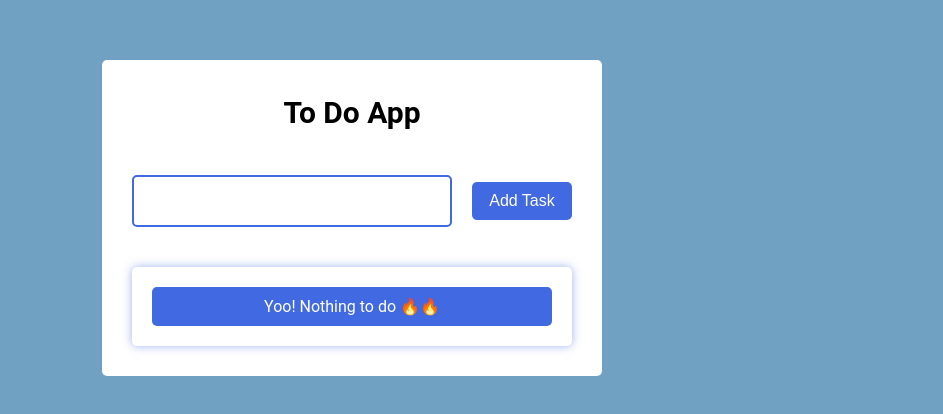
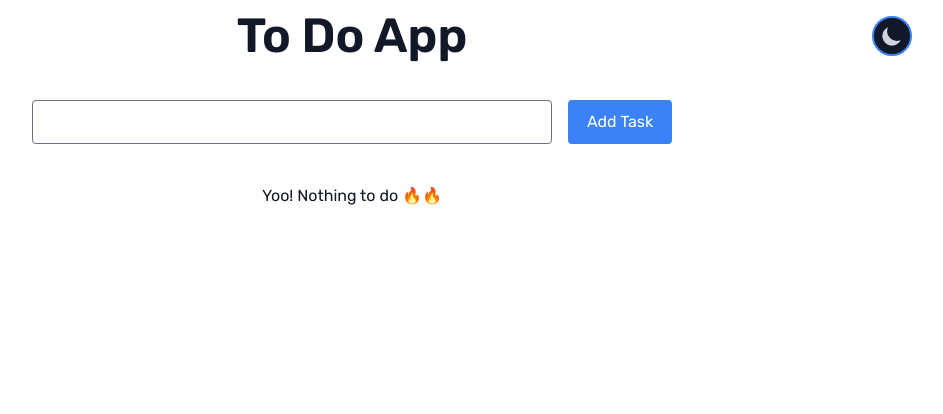
Before and after one commit to moinulmoin/task-tracker-app, a React (Vite) app: page / in a window 1280 px wide. Shown: the top 414 px of the page, without its empty margins (288-1231 px from the left). Built offline with nearby package versions, Linux system fonts and the light colour scheme.

Commit message:
added tailwindcss for styling & dark mode

```diff
--- a/index.html
+++ b/index.html
@@ -1,13 +1,19 @@
 <!DOCTYPE html>
 <html lang="en">
+
 <head>
   <meta charset="UTF-8" />
   <link rel="icon" type="image/svg+xml" href="/src/favicon.svg" />
   <meta name="viewport" content="width=device-width, initial-scale=1.0" />
-    <title>Vite App</title>
+  <title>React TypeScript Todo App</title>
+  <link rel="preconnect" href="https://fonts.googleapis.com">
+  <link rel="preconnect" href="https://fonts.gstatic.com" crossorigin>
+  <link href="https://fonts.googleapis.com/css2?family=Rubik:wght@400;500;600&display=swap" rel="stylesheet">
 </head>
+
 <body>
   <div id="root"></div>
   <script type="module" src="/src/main.tsx"></script>
 </body>
+
 </html>
--- /dev/null
+++ b/postcss.config.js
@@ -0,0 +1,6 @@
+module.exports = {
+  plugins: {
+    tailwindcss: {},
+    autoprefixer: {},
+  },
+}
--- a/src/App.tsx
+++ b/src/App.tsx
@@ -1,12 +1,21 @@
 import React from 'react';
+import ThemeToggle from './components/ThemeToggle';
 import TodoList from './components/TodoList';
+import { ThemeProvider } from './context/ThemeContext';
 
 function App() {
 	return (
-		<div className="App">
-			<h1>To Do App</h1>
-			<TodoList />
-		</div>
+		<ThemeProvider>
+			<div className='absolute right-0 top-0 mr-4 mt-4 md:mr-20 w-10 h-10 bg-gray-900 dark:bg-white border-2 border-solid border-blue-500 rounded-full flex justify-center items-center'>
+				<ThemeToggle />
+			</div>
+			<div className='h-screen bg-white text-gray-900 dark:bg-gray-900 dark:text-white'>
+				<div className='container py-3 mx-auto flex flex-col justify-center items-center gap-10'>
+					<h1 className='text-5xl font-semibold'>To Do App</h1>
+					<TodoList />
+				</div>
+			</div>
+		</ThemeProvider>
 	);
 }
 
--- a/src/components/AddTask.tsx
+++ b/src/components/AddTask.tsx
@@ -9,21 +9,28 @@ type inputRef = {
 function AddTask() {
 	const inputRef: inputRef = useRef(null);
 	const { state, dispatch } = useGlobalState();
-	const submitHandler = (e: React.SyntheticEvent) => {
+	const handleAddTodo = (e: React.SyntheticEvent) => {
 		e.preventDefault();
-		const newObj = {
+		const newTodo = {
 			id: nanoid(),
 			name: inputRef.current.value,
 			position: ++state.position,
 		};
-		dispatch({ type: 'newTodo', payload: newObj });
-		dispatch({ type: 'clearValue' });
+		dispatch({ type: 'NEW_TODO', payload: newTodo });
 		inputRef.current.value = '';
 	};
 	return (
-		<form onSubmit={submitHandler}>
-			<input type="text" ref={inputRef} className="mr-2" />
-			<button type="submit" className="add-btn">
+		<form className='w-6/12 flex gap-4'>
+			<input
+				type='text'
+				ref={inputRef}
+				className='text-gray-800 w-10/12 rounded'
+			/>
+			<button
+				type='submit'
+				className='w-2/12 py-[10px] bg-blue-500 text-white rounded'
+				onClick={handleAddTodo}
+			>
 				Add Task
 			</button>
 		</form>
--- /dev/null
+++ b/src/components/ThemeToggle.tsx
@@ -0,0 +1,29 @@
+import React from 'react';
+import { SunIcon, MoonIcon } from '@heroicons/react/solid';
+import { useThemeContext } from '../context/ThemeContext';
+
+const ThemeToggle = () => {
+	const { theme, setTheme } = useThemeContext();
+
+	return (
+		<div className='transition duration-500 ease-in-out rounded-full p-2'>
+			{theme === 'dark' ? (
+				<SunIcon
+					onClick={() =>
+						setTheme(theme === 'dark' ? 'light' : 'dark')
+					}
+					className='w-6 h-6 text-gray-300 dark:text-gray-900 text-2xl cursor-pointer'
+				/>
+			) : (
+				<MoonIcon
+					onClick={() =>
+						setTheme(theme === 'dark' ? 'light' : 'dark')
+					}
+					className='w-6 h-6 text-gray-300 dark:text-gray-300 text-2xl cursor-pointer'
+				/>
+			)}
+		</div>
+	);
+};
+
+export default ThemeToggle;
--- /dev/null
+++ b/src/context/ThemeContext.tsx
@@ -0,0 +1,52 @@
+import React, { useContext } from 'react';
+
+interface StateProviderProps {
+	children: React.ReactNode;
+}
+
+const getInitialTheme = () => {
+	if (typeof window !== 'undefined' && window.localStorage) {
+		const storedPrefs = window.localStorage.getItem('color-theme');
+		if (typeof storedPrefs === 'string') {
+			return storedPrefs;
+		}
+
+		const userMedia = window.matchMedia('(prefers-color-scheme: dark)');
+		if (userMedia.matches) {
+			return 'dark';
+		}
+	}
+
+	return 'light'; // light theme as the default;
+};
+
+export const ThemeContext = React.createContext<{
+	theme: string;
+	setTheme: React.Dispatch<React.SetStateAction<string>>;
+}>({ theme: getInitialTheme(), setTheme: () => {} });
+
+export const useThemeContext = () => useContext(ThemeContext);
+
+export const ThemeProvider = ({ children }: StateProviderProps) => {
+	const [theme, setTheme] = React.useState(getInitialTheme);
+
+	const rawSetTheme = (rawTheme: string) => {
+		const root = window.document.documentElement;
+		const isDark = rawTheme === 'dark';
+
+		root.classList.remove(isDark ? 'light' : 'dark');
+		root.classList.add(rawTheme);
+
+		localStorage.setItem('color-theme', rawTheme);
+	};
+
+	React.useEffect(() => {
+		rawSetTheme(theme);
+	}, [theme]);
+
+	return (
+		<ThemeContext.Provider value={{ theme, setTheme }}>
+			{children}
+		</ThemeContext.Provider>
+	);
+};
--- a/src/context/globalState.tsx
+++ b/src/context/globalState.tsx
@@ -13,13 +13,19 @@ type todo = {
 	name: string;
 	position: number;
 };
+
+interface StateProviderProps {
+	children: React.ReactNode;
+}
+
 const initialState: state = {
 	todos: [],
 	position: 0,
 };
+
 const reducer = (state: typeof initialState, action: action) => {
 	switch (action.type) {
-		case 'newTodo':
+		case 'NEW_TODO':
 			return {
 				...state,
 				todos: [...state.todos, action.payload],
@@ -35,11 +41,7 @@ const GlobalState = React.createContext<{
 
 export const useGlobalState = () => useContext(GlobalState);
 
-interface StateProviderProps {
-	children: React.ReactNode;
-}
-
-export const StateProvider = ({
+export const GlobalStateProvider = ({
 	children,
 }: StateProviderProps): JSX.Element => {
 	const [state, dispatch] = useReducer(reducer, initialState);
--- a/src/index.css
+++ b/src/index.css
@@ -1,102 +1,9 @@
-* {
-	box-sizing: border-box;
-	font-size: inherit;
-	list-style: none;
-	margin: 0;
-	padding: 0;
+@tailwind base;
+@tailwind components;
+@tailwind utilities;
+
+@layer base {
+	body {
+		font-family: 'Rubik', sans-serif;
+	}
 }
-
-html {
-	font-size: 62.5%;
-}
-
-body {
-	background-color: #70a0c2;
-	font-family: Roboto, sans-serif;
-	font-size: 1.6rem;
-}
-
-h1,
-h2,
-h3 {
-	font-size: 3rem;
-	line-height: 1.5;
-}
-
-input {
-	border-radius: 5px;
-	border: 2px solid royalblue;
-	padding: 1.5rem;
-	width: calc(100% - 12rem);
-}
-input:focus {
-	outline: none;
-}
-button {
-	border: none;
-	color: white;
-	cursor: pointer;
-}
-form {
-	margin: 4rem 0;
-}
-
-.space-between {
-	display: flex;
-	justify-content: space-between;
-	align-items: center;
-}
-
-.mr-1 {
-	margin-right: 1rem;
-}
-.mr-2 {
-	margin-right: 2rem;
-}
-
-ul {
-	border-radius: 5px;
-	box-shadow: 0px 0px 10px rgba(65, 105, 225, 0.5);
-	padding: 1rem;
-}
-ul li {
-	background-color: royalblue;
-	border-radius: 5px;
-	color: white;
-	margin: 1rem;
-	padding: 1rem;
-}
-ul li:not(:first-child) {
-	text-align: left;
-}
-
-.App {
-	background-color: white;
-	border-radius: 5px;
-	margin: 6rem auto;
-	max-width: 500px;
-	padding: 3rem;
-	text-align: center;
-	width: 100%;
-}
-
-.add-btn {
-	background-color: royalblue;
-	padding: 1rem;
-	border-radius: 5px;
-	width: 10rem;
-}
-.edit-btn {
-	background-color: #33aaff;
-	padding: 0.5rem 1rem;
-	border-radius: 5px;
-}
-.delete-btn {
-	background-color: crimson;
-	padding: 0.5rem 1rem;
-	border-radius: 5px;
-}
-
-.position {
-	color: #000000;
-}
--- a/src/main.tsx
+++ b/src/main.tsx
@@ -2,13 +2,13 @@ import React from 'react';
 import ReactDOM from 'react-dom';
 import './index.css';
 import App from './App';
-import {StateProvider} from './context/GlobalState';
+import { GlobalStateProvider } from './context/GlobalState';
 
 ReactDOM.render(
 	<React.StrictMode>
-		<StateProvider>
+		<GlobalStateProvider>
 			<App />
-		</StateProvider>
+		</GlobalStateProvider>
 	</React.StrictMode>,
 	document.getElementById('root')
 );
--- /dev/null
+++ b/tailwind.config.js
@@ -0,0 +1,12 @@
+module.exports = {
+	mode: 'jit',
+	purge: ['./src/**/*.{js,ts,jsx,tsx}', './index.html'],
+	darkMode: 'class', // or 'media' or 'class'
+	theme: {
+		extend: {},
+	},
+	variants: {
+		extend: {},
+	},
+	plugins: [require('@tailwindcss/forms')],
+};
```
Also changed, not shown: package.json (+8 -1 lines), 2 other files (tests, documents, lock files or other folders). Lines whose indentation alone changed are shown as unchanged.
